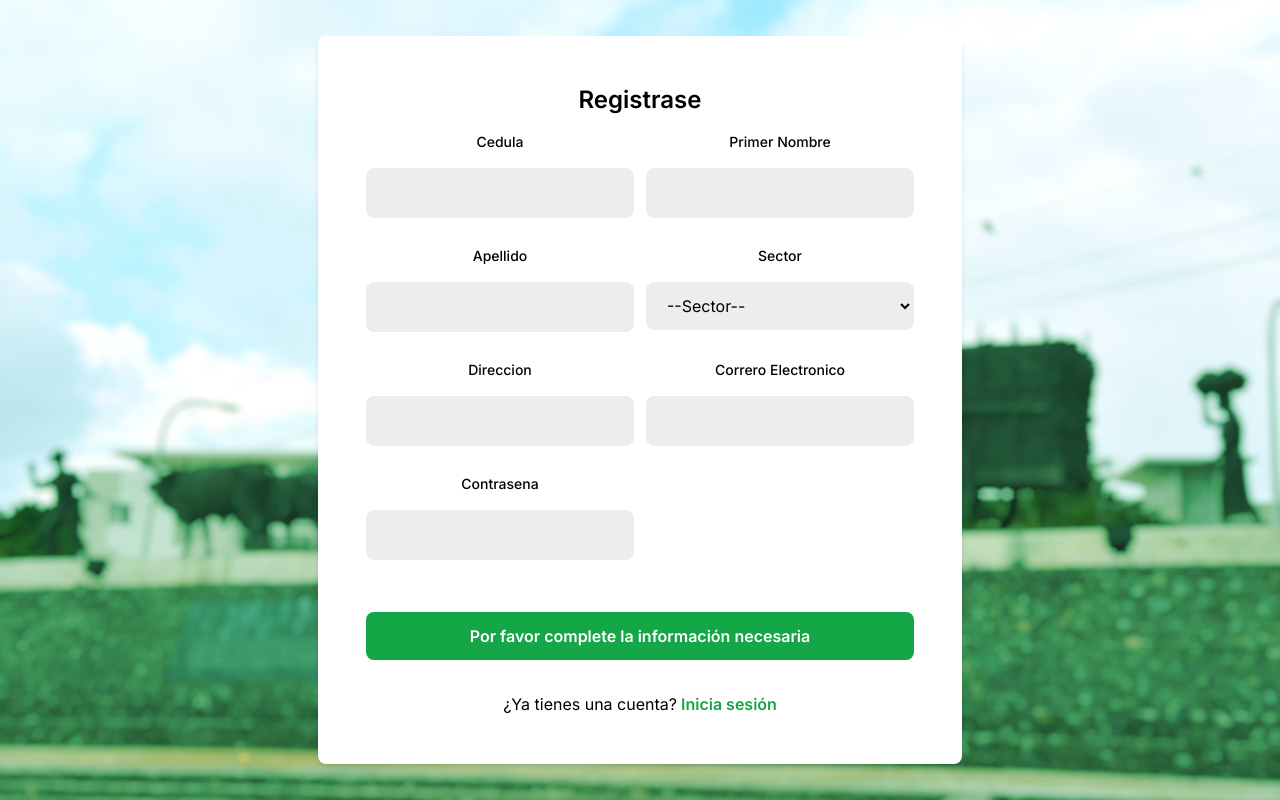
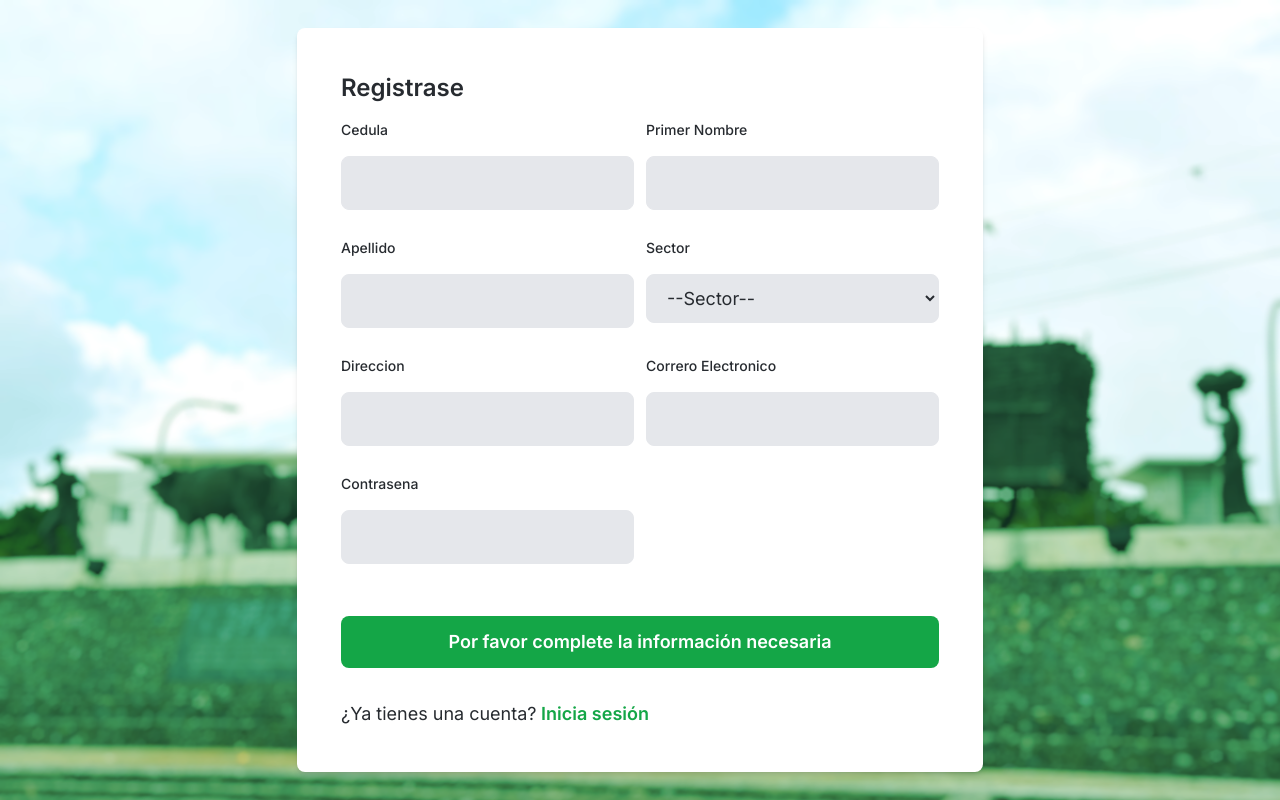
Before and after one commit to Ivan-s-Development-Team/SDEngage, a Next.js app: page /signup in a window 1280 px wide. Built offline with nearby package versions, Linux system fonts and the light colour scheme.

Commit message:
Added component parts

```diff
--- /dev/null
+++ b/components/navBar/NavBar.tsx
@@ -0,0 +1,49 @@
+import Image from "next/image";
+import Link from "next/link";
+import logo_icon from "/public/images/logo_icon.png";
+
+type NavbarProps = {
+  openSidBar: boolean;
+  isOpen?: boolean;
+  setIsOpen: (a: boolean) => void;
+  setOpenSidBar: (a: boolean) => void;
+};
+
+const NavBar = ({
+  isOpen,
+  setIsOpen,
+  setOpenSidBar,
+  openSidBar,
+}: NavbarProps) => {
+  return (
+    <nav className="sticky top-0 left-0 z-50 px-2 lg:px-10 shadow-[0px_1px_2px_rgba(0,0,0,0.2)] py-3 md:py-[19px] bg-white dark:bg-[var(--color-gray-7)]">
+      <div className="flex justify-between items-center">
+        <div className="flex items-center gap-4">
+          <div className="flex lg:hidden items-center gap-4">
+            <Link href="'/">
+              <Image src={logo_icon} alt="logo" />
+            </Link>
+            <button type={"button"} onClick={() => setOpenSidBar(!openSidBar)}>
+              <span className="material-symbols-outlined">menu_open</span>
+            </button>
+          </div>
+        </div>
+        <div className="flex items-center gap-4 md:gap-8">
+            <div className="flex flex-col">
+              <h6 className="text-base font-bold">Wade Warren</h6>
+            </div>
+          <div className="flex items-center gap-3 md:gap-6">
+            <button
+              type={"button"}
+              className="flex items-center justify-center text-lg leading-[150%] text-[#F8FAFC] bg-[var(--color-primary)] px-3 py-2 rounded-lg"
+            >
+              Connect
+            </button>
+          </div>
+        </div>
+      </div>
+    </nav>
+  );
+};
+
+export default NavBar;
--- /dev/null
+++ b/components/preloader/Preloader.tsx
@@ -0,0 +1,33 @@
+import { useEffect, useState } from "react";
+import { Hearts} from "react-loader-spinner";
+
+const Preloader = (): any => {
+  const [showLoader, setShowLoader] = useState(true);
+
+  useEffect(() => {
+    const timer = setTimeout(() => {
+      setShowLoader(false);
+    }, 1000);
+
+    return () => clearTimeout(timer);
+  }, []);
+  return (
+    showLoader && (
+      <div className="h-screen w-screen flex items-center justify-center relative z-[999] bg-white dark:!bg-[var(--color-gray-8)]">
+        <Hearts
+          height="80"
+          width="80"
+          color="#008000"
+          ariaLabel="hearts-loading"
+          wrapperStyle={{}}
+          wrapperClass=""
+          visible={true}
+        />
+      </div>
+    )
+  );
+};
+
+
+
+export default Preloader;
--- a/package.json
+++ b/package.json
@@ -26,6 +26,7 @@
     "postcss": "8.4.27",
     "react": "18.2.0",
     "react-dom": "18.2.0",
+    "react-loader-spinner": "^5.3.4",
     "tailwindcss": "3.3.3",
     "typescript": "5.1.6"
   },
--- a/src/app/globals.css
+++ b/src/app/globals.css
@@ -1,21 +1,145 @@
+/* Font family */
+@import url("https://fonts.googleapis.com/css2?family=Inter:wght@400;500;600;700;900&display=swap");
+
+/* tailwind inport */
 @tailwind base;
 @tailwind components;
 @tailwind utilities;
 
+/* Global Variables */
+:root {
+  /* color  */
+  --color-primary: #448aff;
+  --color-primary-2: #0b6725;
+  --color-primary-3: #e34234;
+  --color-primary-4: #8e59ff;
+  --color-primary-dark: #3bdc68;
+  /* --color-secondary: #bfc6d7; */
 
+  --color-gray-1: #fcfcfc;
+  --color-gray-2: #f4f4f4;
+  --color-gray-3: #efefef;
+  --color-gray-4: #6f767e;
+  --color-gray-5: #33383f;
+  --color-gray-6: #272b30;
+  --color-gray-7: #1a1d1f;
+  --color-gray-8: #111315;
+  --color-dark: #1a1d1f;
+}
 
-body {
-  width: 100%;
-  height: 100%;
-  overflow: hidden;
-  position: relative;
-  background-position: center;
-  background-repeat: no-repeat;
-  background-size: cover;
-  text-align: center;
-  justify-content: center;
-  backdrop-filter: blur(5px);
+/**================================================== *
+ * ==========  Base  ========== *
+ * ================================================== */
+@layer base {
+  html,
+  body {
+    padding: 0;
+    margin: 0;
+    font-family: "Inter";
+
+    /* text Default */
+    @apply text-[var(--color-gray-6)] dark:text-[var(--color-gray-2)] bg-[#F7F9FC] dark:!bg-[var(--color-gray-8)] min-h-screen;
+
+    scroll-behavior: smooth !important;
+    /* overflow-x: hidden; */
+  }
+
+  body {
+    @apply text-sm sm:text-lg leading-[150%] font-normal overflow-x-hidden;
+  }
+
+  [class^="material-symbols-"] {
+    color: var(--color-gray-4);
+    line-height: 1;
+    font-size: 24px;
+  }
 }
+/* =======  End of Base  ======= */
+
+/**================================================== *
+ * ==========  components block  ========== *
+ * ================================================== */
+@layer components {
+  .active {
+    @apply bg-[var(--color-primary)] text-[#f8fafc];
+  }
+
+  .side-bar-active {
+    @apply rounded-lg bg-[#F4F4F4] dark:bg-[var(--color-gray-5)] shadow-[0px_1px_1px_rgba(0,0,0,0.25)];
+  }
+
+  .side-bar-active span {
+    @apply !text-[var(--color-gray-5)] dark:!text-white;
+  }
+}
+/* =======  End of components block  ======= */
+
+/**================================================== *
+ * ==========  apex charts  ========== *
+ * ================================================== */
+.apexcharts-tooltip {
+  width: 224px !important;
+  border-radius: 2px !important;
+  border: 1px solid var(--color-primary-4) !important;
+  background: rgba(142, 89, 255, 0.21) !important;
+  opacity: 1;
+  padding: 12px;
+}
+
+.apexcharts-tooltip-title {
+  padding: 0 !important;
+  margin-bottom: 0 !important;
+  font-size: 14px !important;
+  line-height: 150% !important;
+  color: #2e293e !important;
+  background: transparent !important;
+  border-bottom: none !important;
+}
+
+.apexcharts-tooltip-series-group,
+.apexcharts-tooltip-text {
+  padding: 0 !important;
+  margin-bottom: 0 !important;
+  font-size: 32px !important;
+  line-height: 130% !important;
+  font-weight: 600 !important;
+  color: #2e293e !important;
+}
+
+.apexcharts-tooltip-y-group,
+.apexcharts-tooltip-text-y-value {
+  padding: 5px 0 0 0 !important;
+}
+
+.dark .apexcharts-tooltip-title {
+  color: #fff !important;
+}
+
+.dark .apexcharts-tooltip-series-group,
+.dark .apexcharts-tooltip-text {
+  color: #fff !important;
+}
+
+.dark .apexcharts-tooltip {
+  width: 224px !important;
+  border-radius: 2px !important;
+  border: 1px solid var(--color-primary) !important;
+  background: rgba(42, 133, 255, 0.2) !important;
+}
+
+/* Chrome, Safari, Edge, Opera */
+input::-webkit-outer-spin-button,
+input::-webkit-inner-spin-button {
+  -webkit-appearance: none;
+  margin: 0;
+}
+
+/* Firefox */
+input[type="number"] {
+  -moz-appearance: textfield;
+}
+/* =======  End of apex charts  ======= */
+
 
 input::-webkit-outer-spin-button,
 input::-webkit-inner-spin-button {
--- a/src/app/login/page.tsx
+++ b/src/app/login/page.tsx
@@ -3,6 +3,7 @@ import React, { useEffect, useState } from 'react';
 import Link from 'next/link';
 import { useRouter } from 'next/navigation';
 import Axios from 'axios';
+
 
 export default function LoginPage() {
 	const router = useRouter();
@@ -58,7 +59,7 @@ export default function LoginPage() {
 				/>
 			</div>
 
-			<div className="bg-white items-center justify-center flex md-mx-auto lg:max-w-md md:max-w-md md:w-1/2 xl:w-1/3 px-6 lg:px-16 xl:px-12">
+			<div className="hidden md:flex md:w-1/3 bg-white h-screen items-center justify-center w-full px-6 lg:px-16 xl:px-12">
         <div className="w-full h-100">
 					<h1 className="text-2xl  font-semibold "> SDEngage</h1>
 					<h2 className="text-xl md:text-2xl font-bold leading-tight mt-12">
--- a/src/app/signup/page.tsx
+++ b/src/app/signup/page.tsx
@@ -57,7 +57,7 @@ export default function SignupPage() {
 
         <div className="flex-1 flex justify-center items-center">
           {/* Registration Form */}
-          <div className="w-full max-w-fit p-6 bg-white shadow-md rounded-lg overflow-hidden">
+          <div className="w-full max-w-fit p-5 bg-white shadow-md rounded-lg overflow-hidden">
            <div className="p-6">
             <h2 className="text-2xl font-semibold mb-4">{loading ? "Procesando" : "Registrase"}</h2>
             <div className="grid grid-cols-2 gap-3">
--- a/tailwind.config.ts
+++ b/tailwind.config.ts
@@ -1,32 +1,20 @@
-import type { Config } from 'tailwindcss'
-const colors = require('tailwindcss/colors')
+/** @type {import('tailwindcss').Config} */
+module.exports = {
+  darkMode: "class",
+  content: [
+    "./app/**/*.{js,ts,jsx,tsx}",
+    "./pages/**/*.{js,ts,jsx,tsx}",
+    "./components/**/*.{js,ts,jsx,tsx}",
 
-const config: Config = {
-  mode: 'jit',
-  content: [
-    './src/pages/**/*.{js,ts,jsx,tsx,mdx}',
-    './src/components/**/*.{js,ts,jsx,tsx,mdx}',
-    './src/app/**/*.{js,ts,jsx,tsx,mdx}',
+    // Or if using `src` directory:
+    "./src/**/*.{js,ts,jsx,tsx}",
   ],
   theme: {
     extend: {
-      colors: {
-        gray: {
-          900: '#202225',
-          800: '#2f3136',
-          700: '#36393f',
-          600: '#4f545c',
-          400: '#d4d7dc',
-          300: '#e3e5e8',
-          200: '#ebedef',
-          100: '#f2f3f5',
-        },
-      },
-      pacing: {
-        88: '22rem',
+      fontFamily: {
+        custom: ["Inter", "sans-serif"],
       },
     },
   },
   plugins: [],
-}
-export default config
+};
```
Also changed, not shown: components/ChannelBar/index.jsx (deleted, +0 -65 lines), public/images/logo_icon.png (added), 1 other file (tests, documents, lock files or other folders).
